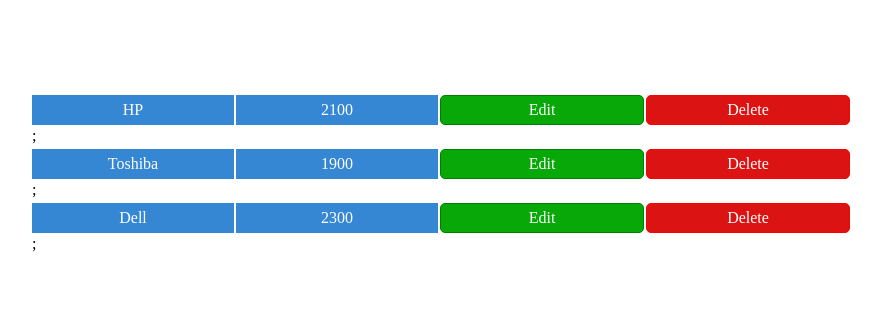
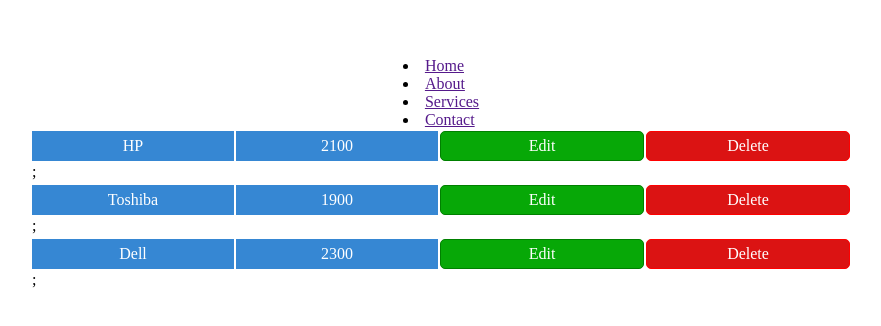
Before and after one commit to Saalu/CRUD_Operations, a React (Create React App) app: page / in a window 1280 px wide. Shown: the part 234-560 px from the top of the page, without its empty margins (199-1080 px from the left). Built offline with nearby package versions, Linux system fonts and the light colour scheme.

Commit message:
1 file modified, 1 added, 1 deleted

```diff
--- a/src/App.js
+++ b/src/App.js
@@ -1,6 +1,6 @@
 import React, { useState } from 'react';
 import './style.css';
-import Blog from './Blog';
+import Nav from './Nav'
 import { BrowserRouter } from 'react-router-dom';
 
 export default function App() {
@@ -28,6 +28,7 @@
   console.log(lists);
   return (
     <div className="crud">
+      <Nav/>
       {lists.map((current) => (
         <table>
           <tr>
--- /dev/null
+++ b/src/Nav.js
@@ -0,0 +1,22 @@
+import React from 'react';
+
+export default function Nav() {
+  return (
+    <div>
+      <nav>
+        <li>
+          <a href="">Home</a>{' '}
+        </li>
+        <li>
+          <a href="">About</a>{' '}
+        </li>
+        <li>
+          <a href="">Services</a>{' '}
+        </li>
+        <li>
+          <a href="">Contact</a>{' '}
+        </li>
+      </nav>
+    </div>
+  );
+}
--- a/src/components/Nav.js
+++ /dev/null
@@ -1,9 +0,0 @@
-import React from 'react';
-
-export default function Nav() {
-  return (
-    <div>
-
-    </div>
-  );
-}
```
